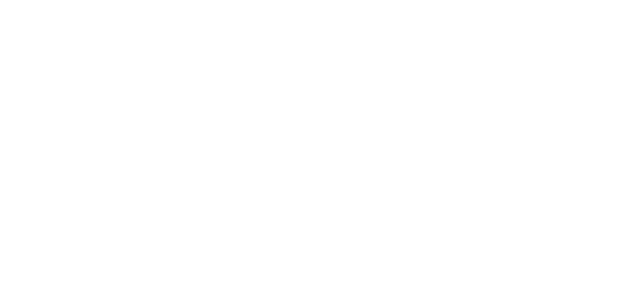
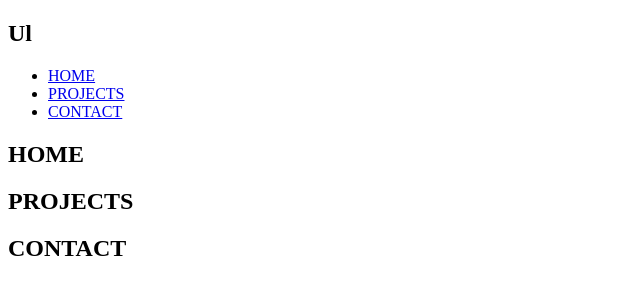
Before and after one commit to ulfat-dawood/UI-UX, a plain HTML site: page section_highlighted_nav/index.html in a window 1280 px wide. Shown: the whole page, without its empty margins (0-640 px from the left). Drawn offline with Linux system fonts and the light colour scheme.

Commit message:
navbar and section

```diff
--- a/section_highlighted_nav/index.html
+++ b/section_highlighted_nav/index.html
@@ -7,6 +7,30 @@
     <title>Navbar</title>
 </head>
 <body>
+    <header>
+        <nav>
+            <h1> Ul</h1>
 
+            <ul>
+                <li><a data-page="home" href="#">HOME</a></li>
+                <li><a data-page="projects" href="#">PROJECTS</a></li>
+                <li><a data-page="contact" href="#">CONTACT</a></li>
+            </ul>
+        </nav>
+    </header>
+
+    <main>
+        <section data-index="0" class="home">
+            <h1>HOME</h1>
+        </section>
+
+        <section data-index="1" class="projects">
+            <h1>PROJECTS</h1>
+        </section>
+
+        <section data-index="2" class="contact">
+            <h1>CONTACT</h1>
+        </section>
+    </main>
 </body>
 </html>
```
